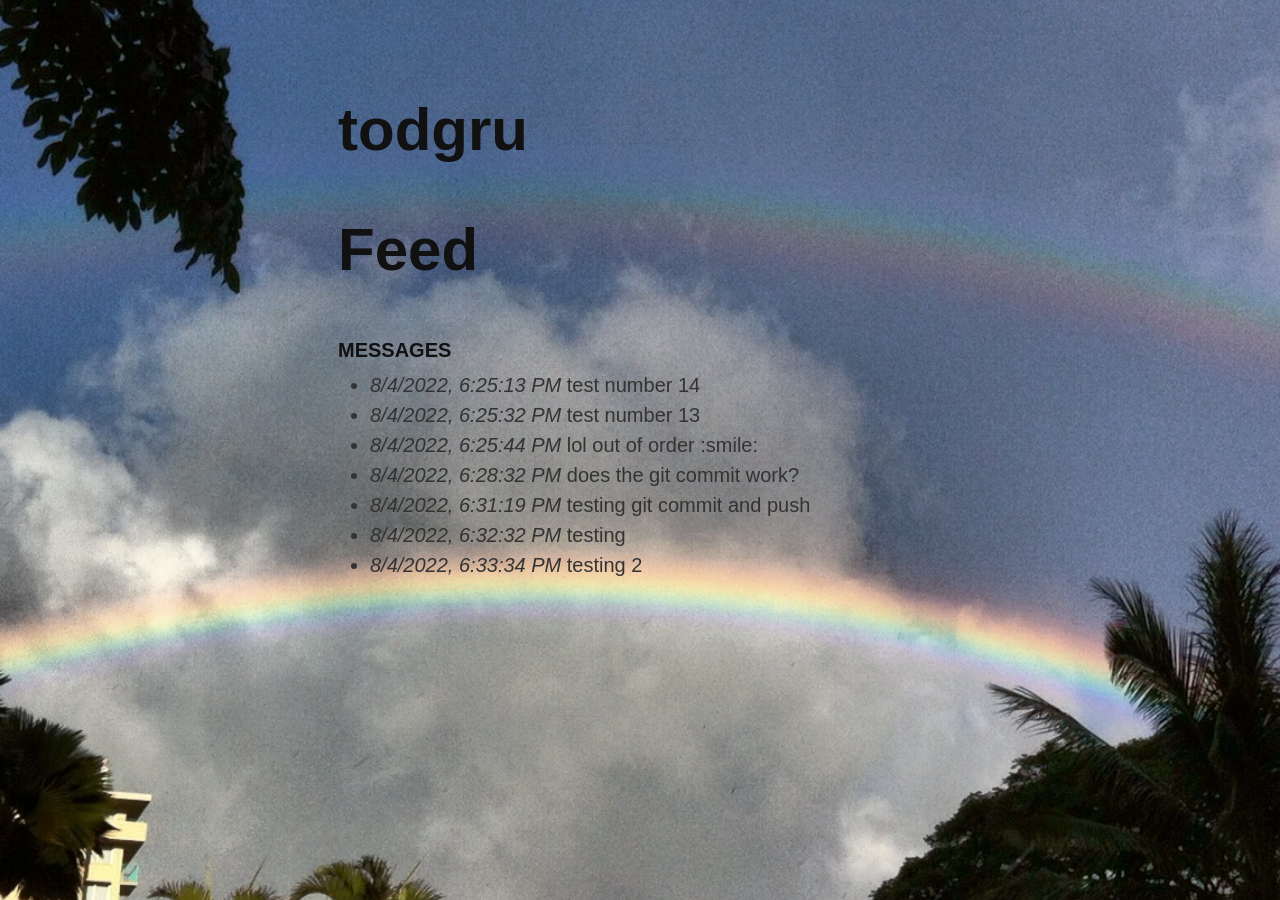
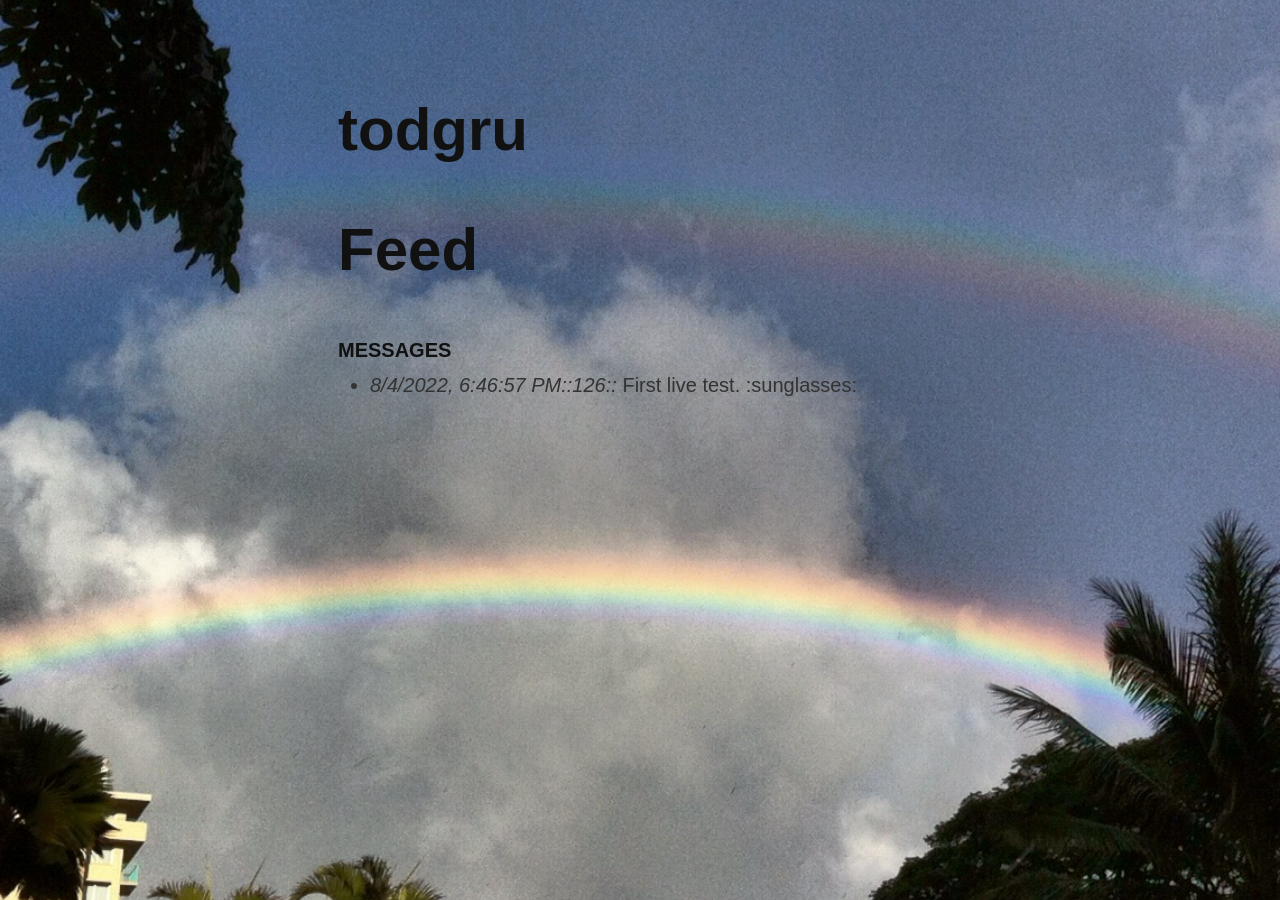
Before and after one commit to todgru/todgru.github.io, a Jekyll site: the page built from feed/index.md, in a window 1280 px wide. Built offline with Jekyll 4.4.1, drawn with Linux system fonts in a browser that asks for light colours; our own code applies the rules of GitHub Pages for plain Markdown files.

Commit message:
todgrubot: automated feed update

```diff
--- a/feed/index.md
+++ b/feed/index.md
@@ -1,10 +1,4 @@
 # Feed
 
 ### Messages
-* _8/4/2022, 6:25:13 PM_ test number 14
-* _8/4/2022, 6:25:32 PM_ test number 13
-* _8/4/2022, 6:25:44 PM_ lol out of order :smile:
-* _8/4/2022, 6:28:32 PM_ does the git commit work?
-* _8/4/2022, 6:31:19 PM_ testing git commit and push
-* _8/4/2022, 6:32:32 PM_ testing
-* _8/4/2022, 6:33:34 PM_ testing 2
+* _8/4/2022, 6:46:57 PM::126::_ First live test. :sunglasses:
```
